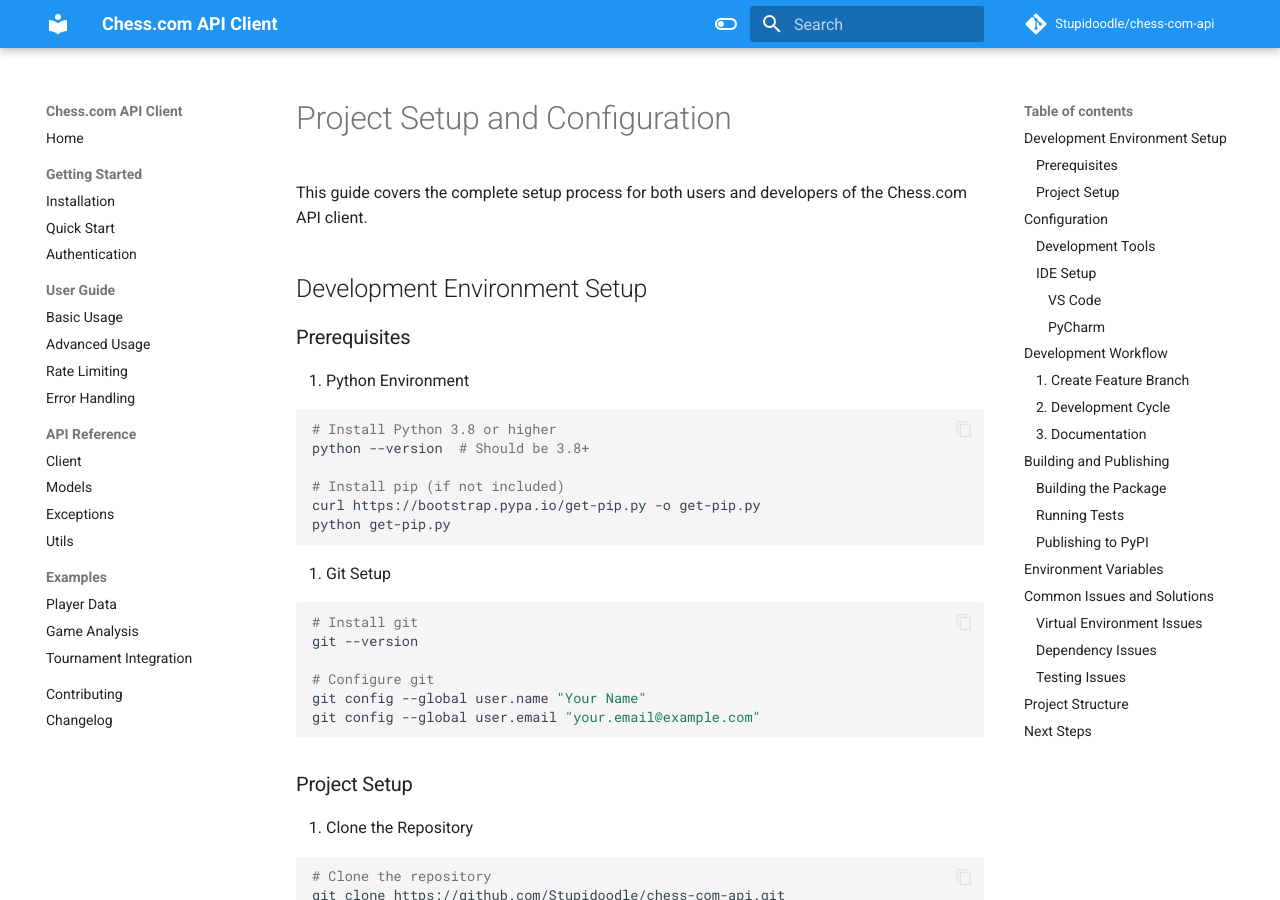
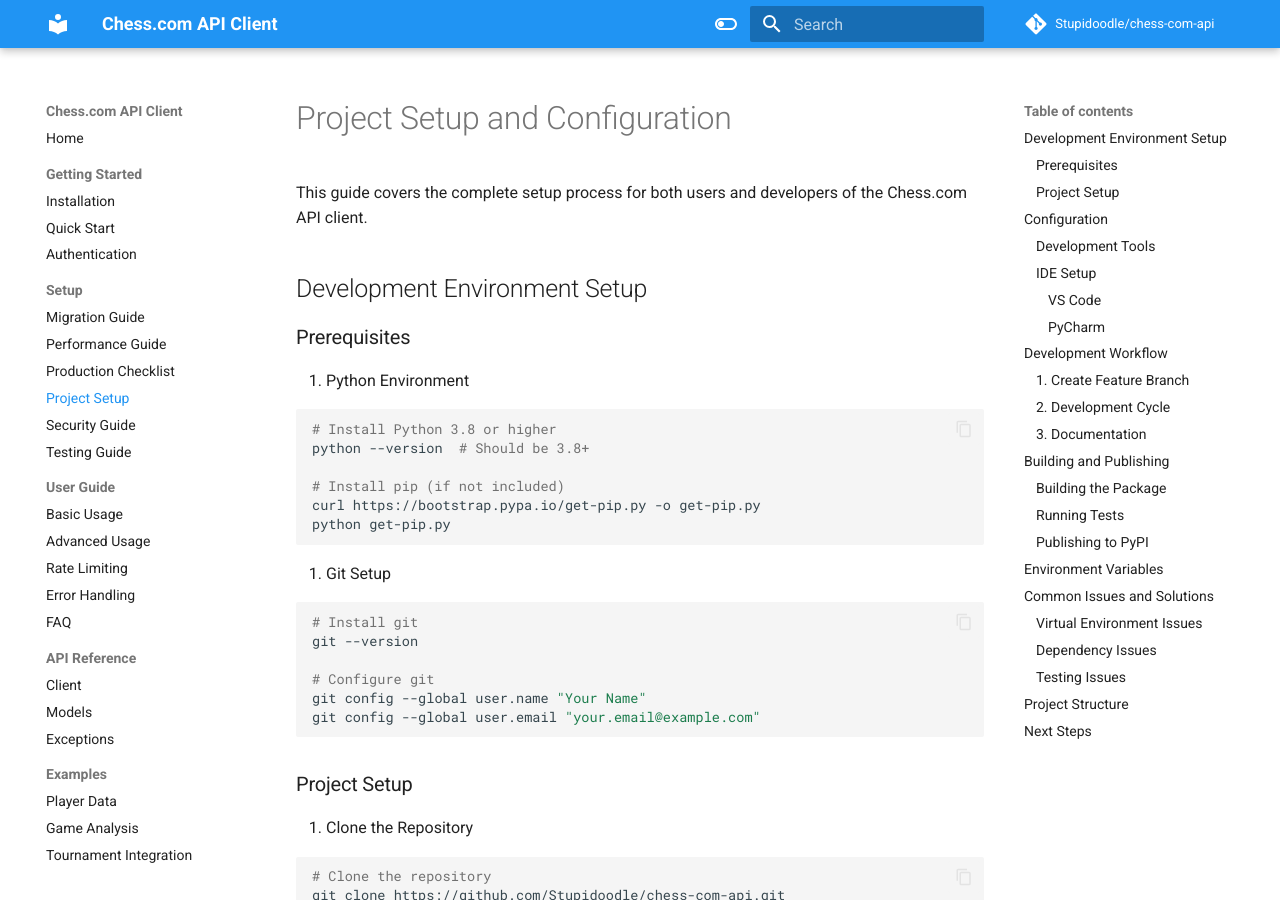
Before and after one commit to Stupidoodle/chess-com-api, an MkDocs documentation site: the page built from docs/setup/project-setup.md, in a window 1280 px wide and 900 px high. Built offline with MkDocs 1.6.1 and Material for MkDocs 9.7.7, drawn with Linux system fonts in a browser that asks for light colours; comment, search, counter and statistics services are not loaded; the version menu is left out.

Commit message:
Refactor mkdocs configuration file
This commit refactors the structure of the mkdocs.yml configuration file. A new 'Setup' section has been added, with six subsections detailing various guides. A 'FAQ' subsection has also been added to the 'User Guide' section. Further, the reference for the 'Contributing' section has been updated to adhere to standard documentation convention. Removal of the 'Utils' subsection under 'API Reference' is reflected in this commit as well.

```diff
--- a/mkdocs.yml
+++ b/mkdocs.yml
@@ -92,21 +92,28 @@
       - Installation: getting-started/installation.md
       - Quick Start: getting-started/quickstart.md
       - Authentication: getting-started/authentication.md
+  - Setup:
+      - Migration Guide: setup/migration-guide.md
+      - Performance Guide: setup/performance-guide.md
+      - Production Checklist: setup/production-checklist.md
+      - Project Setup: setup/project-setup.md
+      - Security Guide: setup/security-guide.md
+      - Testing Guide: setup/testing-guide.md
   - User Guide:
       - Basic Usage: user-guide/basic-usage.md
       - Advanced Usage: user-guide/advanced-usage.md
       - Rate Limiting: user-guide/rate-limiting.md
       - Error Handling: user-guide/error-handling.md
+      - FAQ: user-guide/faq.md
   - API Reference:
       - Client: api/client.md
       - Models: api/models.md
       - Exceptions: api/exceptions.md
-      - Utils: api/utils.md
   - Examples:
       - Player Data: examples/player-data.md
       - Game Analysis: examples/game-analysis.md
       - Tournament Integration: examples/tournament-integration.md
-  - Contributing: contributing.md
+  - Contributing: CONTRIBUTING.md
   - Changelog: changelog.md
 
 extra:
```
